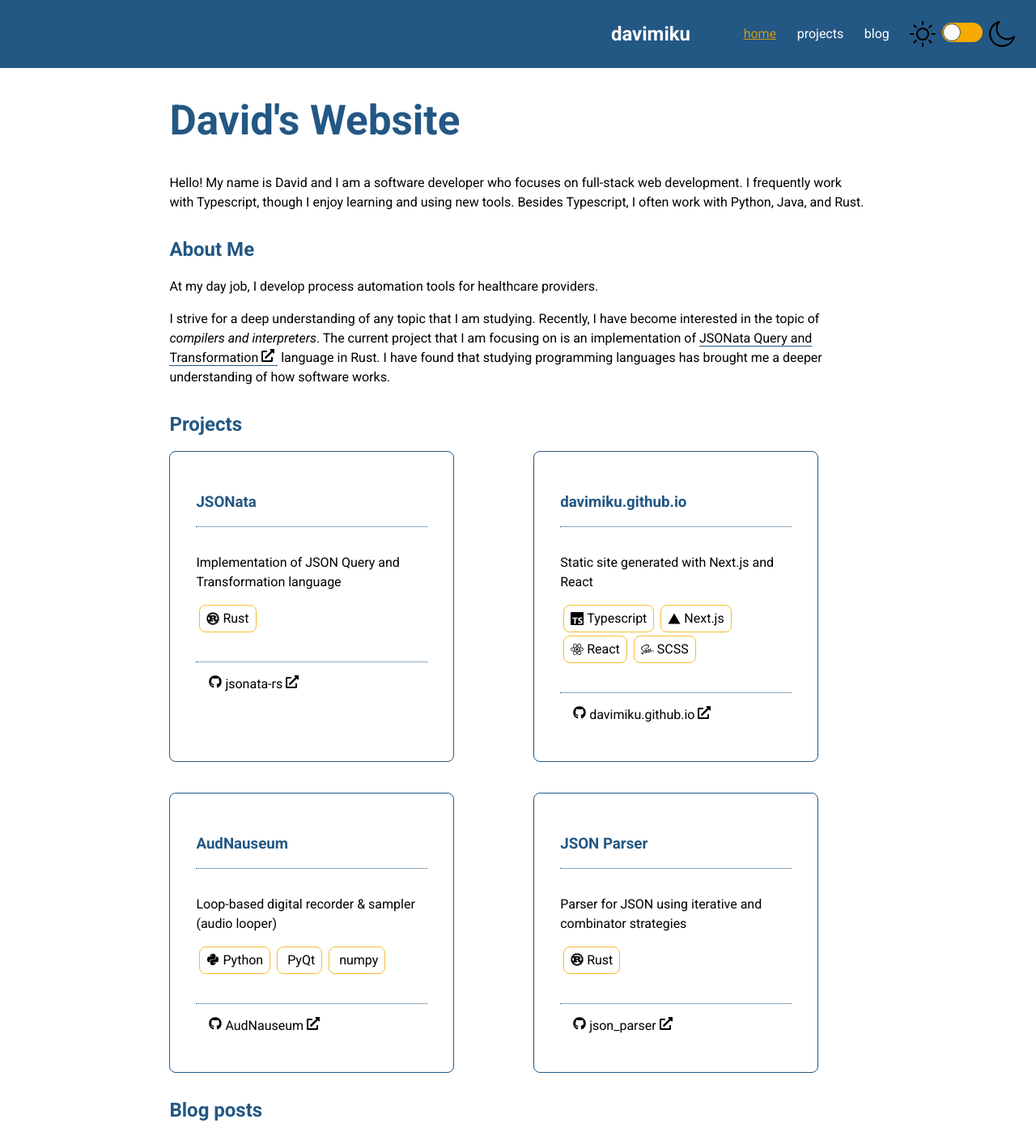
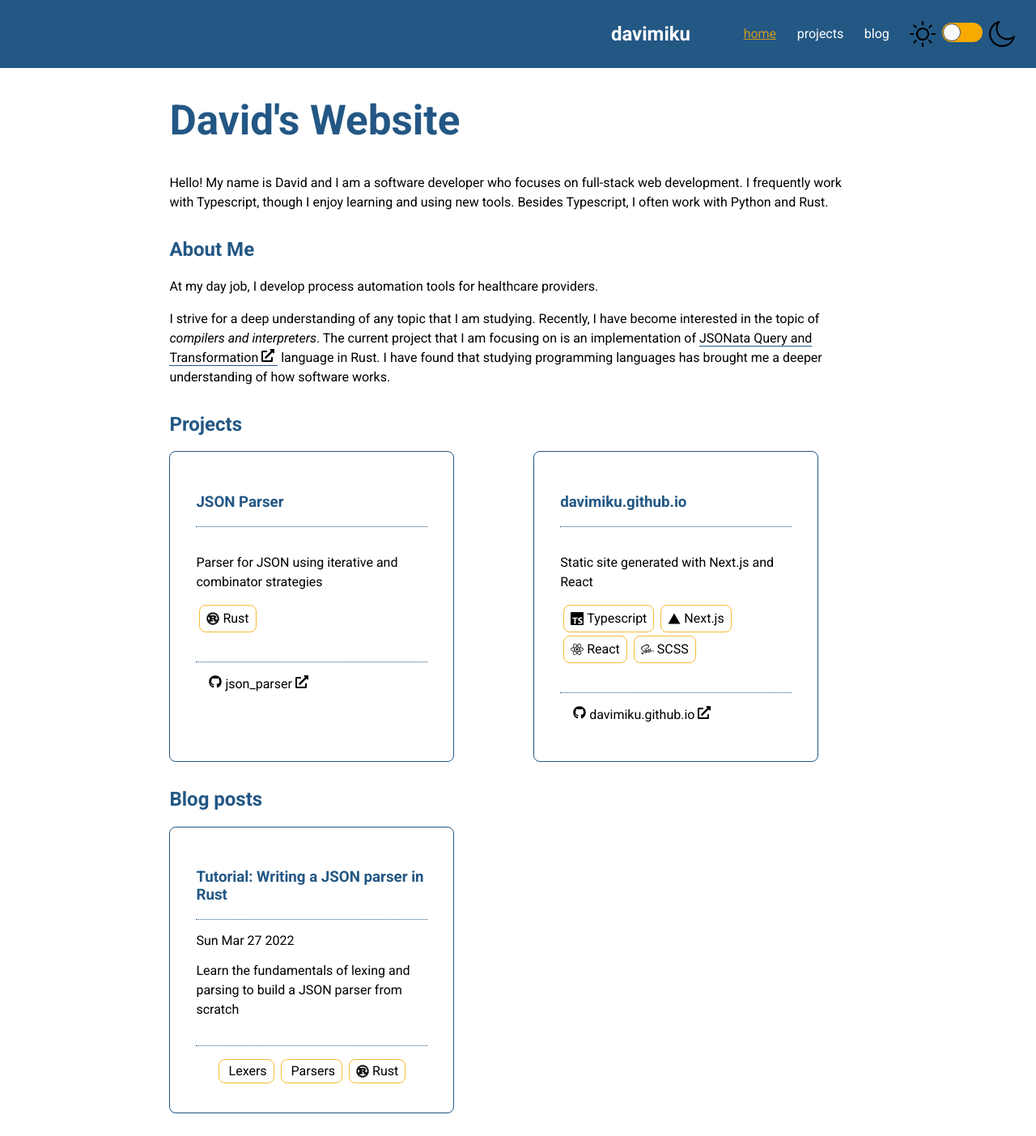
Before and after one commit to davimiku/blog.davimiku.com, a Next.js app: page / in a window 1280 px wide. Shown: the top 1403 px of the page at 81% size. Built offline with nearby package versions, Linux system fonts and the light colour scheme; a small style sheet from the web is missing.

Commit message:
♻️ refactor home page

```diff
--- a/src/pages/index.tsx
+++ b/src/pages/index.tsx
@@ -2,13 +2,20 @@
 import { CardGrid } from 'components/cards/card_grid'
 import { ProjectSummaryCard } from 'components/cards/project/ProjectSummaryCard'
 import { ExternalLink } from 'components/link/ExternalLink'
-import { projects, blogsMeta, Meta } from 'data'
+import { projects, blogsMeta } from 'data'
 import Layout from 'layouts'
+import { shuffle } from 'utils/shuffle'
 
 /**
  * Component for the "home" page server at path '/'
  */
 export default function Home() {
+  shuffle(projects)
+  const projectCards = projects
+    .slice(0, 2)
+    .map(project => <ProjectSummaryCard key={project.repo.name} project={project} />)
+
+  const blogCards = blogsMeta.map(meta => <BlogSummaryCard key={meta.slug} meta={meta} />)
   return (
     <Layout title="David's Website" description='My Projects'>
       <h1>David's Website</h1>
@@ -16,7 +23,7 @@
       <p>
         Hello! My name is David and I am a software developer who focuses on full-stack web
         development. I frequently work with Typescript, though I enjoy learning and using new tools.
-        Besides Typescript, I often work with Python, Java, and Rust.
+        Besides Typescript, I often work with Python and Rust.
       </p>
 
       <h2>About Me</h2>
@@ -31,18 +38,12 @@
       </p>
 
       <h2>Projects</h2>
-      <CardGrid
-        cards={projects.map(project => (
-          <ProjectSummaryCard key={project.repo.name} project={project} />
-        ))}
-      />
+      <CardGrid cards={projectCards} />
+      {/* ButtonLink "See more..." */}
 
       <h2>Blog posts</h2>
-      <CardGrid
-        cards={blogsMeta.map((meta: Meta) => (
-          <BlogSummaryCard key={meta.slug} meta={meta} />
-        ))}
-      />
+      <CardGrid cards={blogCards} />
+      {/* ButtonLink "See more..." */}
     </Layout>
   )
 }
```
